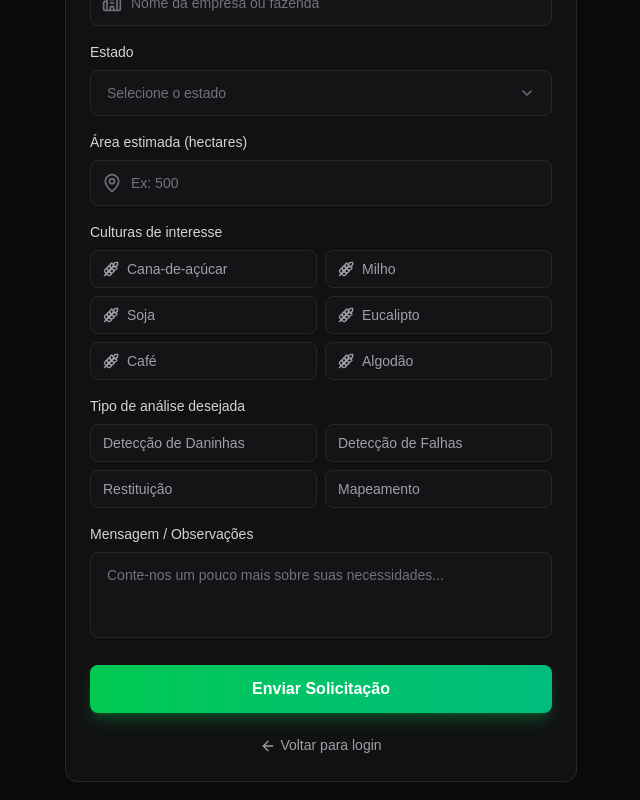
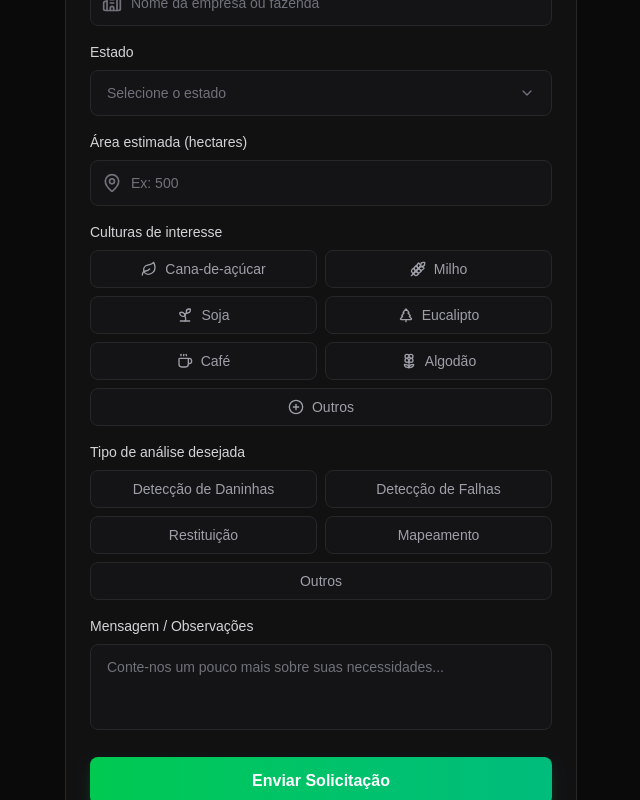
Before and after one commit to vitorlopes079/agro-efficace, a Next.js app: page /request-invite in a window 1280 px wide. Shown: the part 583-1383 px from the top of the page, without its empty margins (319-959 px from the left). Built offline with nearby package versions, Linux system fonts and the light colour scheme.

Commit message:
added a few more UX improvements

```diff
--- a/src/app/(auth)/request-invite/page.tsx
+++ b/src/app/(auth)/request-invite/page.tsx
@@ -4,7 +4,21 @@
 import { useState } from "react";
 import Link from "next/link";
 import Image from "next/image";
-import { User, Mail, Phone, Building2, MapPin, Wheat, ArrowLeft } from "lucide-react";
+import {
+  User,
+  Mail,
+  Phone,
+  Building2,
+  MapPin,
+  ArrowLeft,
+  Leaf,
+  Sprout,
+  TreePine,
+  Coffee,
+  Flower2,
+  CirclePlus,
+  Wheat,
+} from "lucide-react";
 import {
   Button,
   Card,
@@ -59,12 +73,13 @@ const BRAZILIAN_STATES = [
 ];
 
 const CULTURES = [
-  { value: "CANA", label: "Cana-de-açúcar" },
-  { value: "MILHO", label: "Milho" },
-  { value: "SOJA", label: "Soja" },
-  { value: "EUCALIPTO", label: "Eucalipto" },
-  { value: "CAFE", label: "Café" },
-  { value: "ALGODAO", label: "Algodão" },
+  { value: "CANA", label: "Cana-de-açúcar", icon: Leaf },
+  { value: "MILHO", label: "Milho", icon: Wheat },
+  { value: "SOJA", label: "Soja", icon: Sprout },
+  { value: "EUCALIPTO", label: "Eucalipto", icon: TreePine },
+  { value: "CAFE", label: "Café", icon: Coffee },
+  { value: "ALGODAO", label: "Algodão", icon: Flower2 },
+  { value: "OUTROS", label: "Outros", icon: CirclePlus },
 ];
 
 const PROJECT_TYPES = [
@@ -72,6 +87,7 @@ const PROJECT_TYPES = [
   { value: "FALHAS", label: "Detecção de Falhas" },
   { value: "RESTITUICAO", label: "Restituição" },
   { value: "MAPEAMENTO", label: "Mapeamento" },
+  { value: "OUTROS", label: "Outros" },
 ];
 
 interface FormData {
@@ -283,11 +299,16 @@ export default function RequestInvitePage() {
                   Culturas de interesse
                 </label>
                 <div className="grid grid-cols-2 gap-2">
-                  {CULTURES.map((culture) => (
+                  {CULTURES.map((culture, index) => {
+                    const Icon = culture.icon;
+                    const isLast = index === CULTURES.length - 1;
+                    const isOdd = CULTURES.length % 2 === 1;
+                    return (
                       <label
                         key={culture.value}
                         className={`
-                        flex cursor-pointer items-center gap-2 rounded-lg border px-3 py-2 text-sm transition-all
+                          flex cursor-pointer items-center justify-center gap-2 rounded-lg border px-3 py-2 text-sm transition-all
+                          ${isLast && isOdd ? "col-span-2" : ""}
                           ${formData.cultures.includes(culture.value)
                             ? "border-green-500/50 bg-green-500/10 text-green-400"
                             : "border-zinc-800 bg-zinc-900/50 text-zinc-400 hover:border-zinc-700"
@@ -301,10 +322,11 @@ export default function RequestInvitePage() {
                           onChange={() => handleCheckboxChange("cultures", culture.value)}
                           disabled={isLoading}
                         />
-                      <Wheat className="h-4 w-4" />
+                        <Icon className="h-4 w-4" />
                         {culture.label}
                       </label>
-                  ))}
+                    );
+                  })}
                 </div>
               </div>
 
@@ -314,11 +336,15 @@ export default function RequestInvitePage() {
                   Tipo de análise desejada
                 </label>
                 <div className="grid grid-cols-2 gap-2">
-                  {PROJECT_TYPES.map((type) => (
+                  {PROJECT_TYPES.map((type, index) => {
+                    const isLast = index === PROJECT_TYPES.length - 1;
+                    const isOdd = PROJECT_TYPES.length % 2 === 1;
+                    return (
                       <label
                         key={type.value}
                         className={`
-                        flex cursor-pointer items-center gap-2 rounded-lg border px-3 py-2 text-sm transition-all
+                          flex cursor-pointer items-center justify-center gap-2 rounded-lg border px-3 py-2 text-sm transition-all
+                          ${isLast && isOdd ? "col-span-2" : ""}
                           ${formData.projectTypes.includes(type.value)
                             ? "border-green-500/50 bg-green-500/10 text-green-400"
                             : "border-zinc-800 bg-zinc-900/50 text-zinc-400 hover:border-zinc-700"
@@ -334,7 +360,8 @@ export default function RequestInvitePage() {
                         />
                         {type.label}
                       </label>
-                  ))}
+                    );
+                  })}
                 </div>
               </div>
 
--- a/src/components/forms/NewProjectForm.tsx
+++ b/src/components/forms/NewProjectForm.tsx
@@ -258,7 +258,7 @@ export function NewProjectForm({ initialData }: NewProjectFormProps) {
 
           <FileUploadSection
             title="Perímetros de Análise"
-            required={false}
+            statusLabel="Recomendado"
             description="Upload dos Perímetros"
             fileTypes="Shapefiles, KML, GeoJSON e vetores"
             accept=".shp,.shx,.dbf,.prj,.cpg,.sbn,.sbx,.xml,.kml,.kmz,.geojson,.json,.gpx,.gml,.zip"
--- a/src/components/forms/project-form/FileUploadSection.tsx
+++ b/src/components/forms/project-form/FileUploadSection.tsx
@@ -6,6 +6,7 @@ import type { FileItem } from "@/hooks/useFileUpload";
 interface FileUploadSectionProps {
   title: string;
   required?: boolean;
+  statusLabel?: string; // Custom label to override "Obrigatório"/"Opcional"
   description: string;
   fileTypes: string;
   accept?: string; // File type filter for the input
@@ -19,6 +20,7 @@ interface FileUploadSectionProps {
 export function FileUploadSection({
   title,
   required = false,
+  statusLabel,
   description,
   fileTypes,
   accept,
@@ -34,7 +36,7 @@ export function FileUploadSection({
         <CardTitle>
           {title}
           <span className="ml-2 text-sm font-normal text-zinc-400">
-            ({required ? "Obrigatório" : "Opcional"})
+            ({statusLabel ?? (required ? "Obrigatório" : "Opcional")})
           </span>
         </CardTitle>
       </CardHeader>
```
Lines whose indentation alone changed are shown as unchanged.
